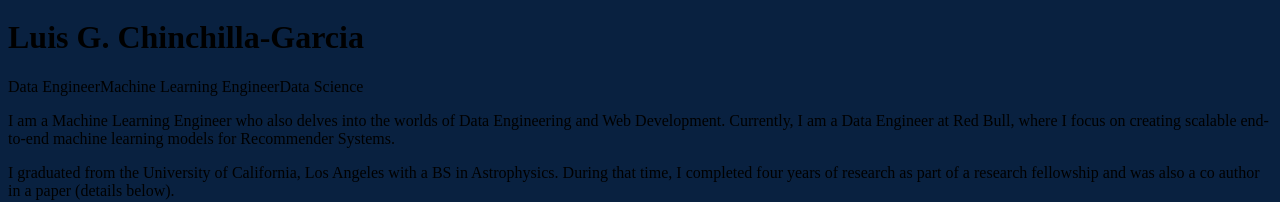
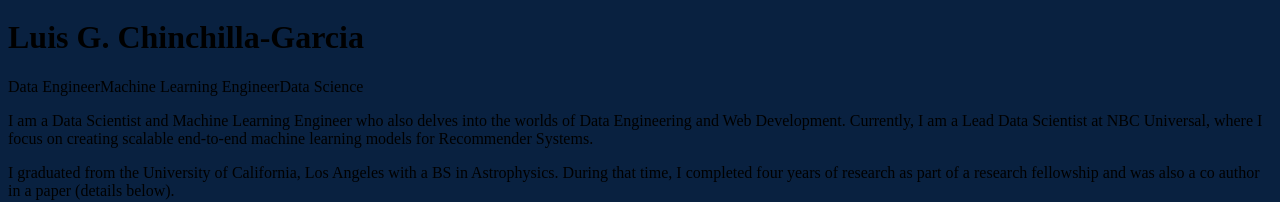
Before and after one commit to luischinchillagarcia/portfolio, a Next.js app in the folder sagittarius_a/: page / in a window 1280 px wide. Shown: the part 1803-2005 px from the top of the page. Built offline with nearby package versions, Linux system fonts and the light colour scheme.

Commit message:
update: intro text

```diff
--- a/sagittarius_a/content/mainPage/index.js
+++ b/sagittarius_a/content/mainPage/index.js
@@ -38,8 +38,8 @@ const introSectionConfig = {
     subtitle: 'Data Engineer | Machine Learning Engineer | Data Science',
     subtitles: ['Data Engineer', 'Machine Learning Engineer', 'Data Science'],
     introText:[
-      `I am a Machine Learning Engineer who also delves into the worlds of Data Engineering and Web Development.
-      Currently, I am a Data Engineer at Red Bull, where I focus on creating scalable end-to-end machine learning
+      `I am a Data Scientist and Machine Learning Engineer who also delves into the worlds of Data Engineering and Web Development.
+      Currently, I am a Lead Data Scientist at NBC Universal, where I focus on creating scalable end-to-end machine learning
       models for Recommender Systems.`,
       `I graduated from the University of California, Los Angeles with a BS in Astrophysics. During that time, I
       completed four years of research as part of a research fellowship and was also a co author in a paper
```
